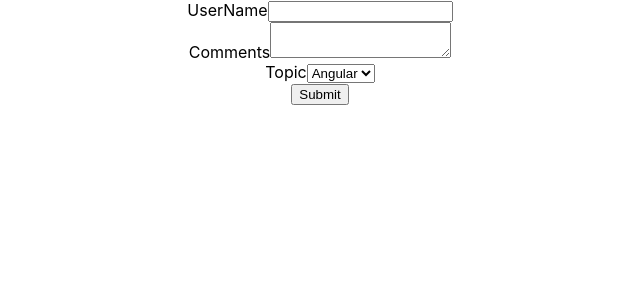
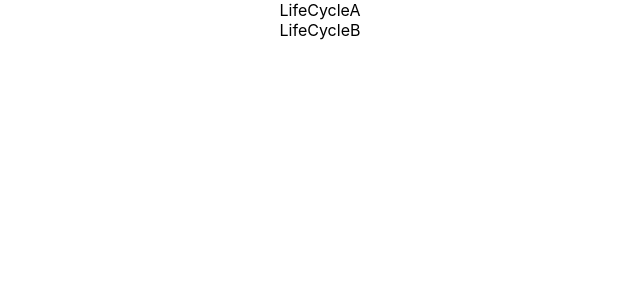
Before and after one commit to raj-savsani/ReactJs, a React (Create React App) app in the folder hello-world/: page / in a window 1280 px wide. Shown: the top 300 px of the page, without its empty margins (320-960 px from the left). Built offline with nearby package versions, Linux system fonts and the light colour scheme.

Commit message:
components mounting LifeCycles

```diff
--- a/hello-world/src/App.js
+++ b/hello-world/src/App.js
@@ -12,13 +12,15 @@
 import UserGreeeting from "./components/UserGreeeting";
 import NameList from "./components/NameList";
 import Form from "./components/Form";
+import LifecycleA from "./components/LifecycleA";
 
 
 class App extends Component {
   render() {
     return (
       <div className="App">
-        <Form></Form>
+        <LifecycleA></LifecycleA>
+        {/* <Form></Form> */}
         {/* <NameList/> */}
 
         {/* <UserGreeeting></UserGreeeting> */}
--- /dev/null
+++ b/hello-world/src/components/LifecycleA.js
@@ -0,0 +1,30 @@
+import React, { Component } from "react";
+import LifeCycleB from "./LifecycleB";
+class LifecycleA extends Component {
+  constructor(props) {
+    super(props);
+
+    this.state = {
+      name: "Raj Savsani",
+    };
+    console.log("LifeCycleA from Constructor");
+  }
+
+  static getDerivedStateFromProps(props, state) {
+    console.log("LifeCycleA from getDerivedStateFromProps");
+    return null;
+  }
+
+  componentDidMount() {
+    console.log("LifeCycleA componentDidMount");
+  }
+  render() {
+    console.log("LifeCycleA from render");
+    return <div>LifeCycleA
+        <LifeCycleB></LifeCycleB>
+    </div>;
+  }
+
+}
+
+export default LifecycleA;
--- /dev/null
+++ b/hello-world/src/components/LifecycleB.js
@@ -0,0 +1,28 @@
+import React, { Component } from "react";
+
+class LifecycleB extends Component {
+  constructor(props) {
+    super(props);
+
+    this.state = {
+      name: "Raj Savsani",
+    };
+    console.log("LifeCycleB from Constructor");
+  }
+
+  static getDerivedStateFromProps(props, state) {
+    console.log("LifeCycleB from getDerivedStateFromProps");
+    return null;
+  }
+
+  componentDidMount() {
+    console.log("LifeCycleB componentDidMount");
+  }
+  render() {
+    console.log("LifeCycleB from render");
+    return <div>LifeCycleB</div>;
+  }
+
+}
+
+export default LifecycleB;
```
